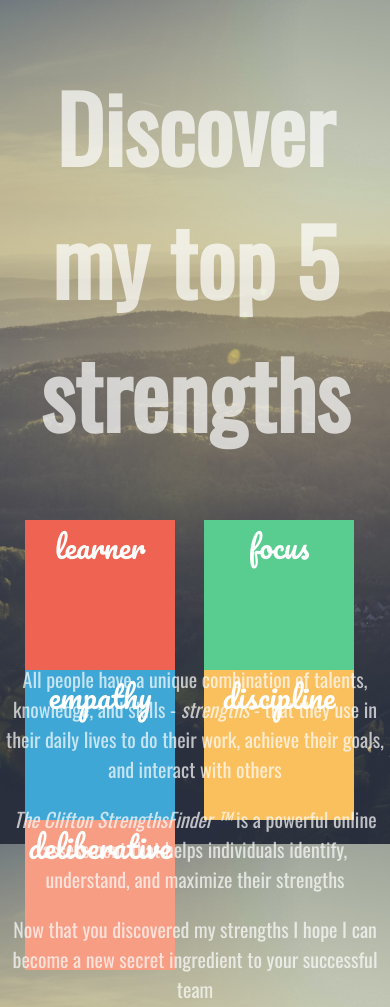
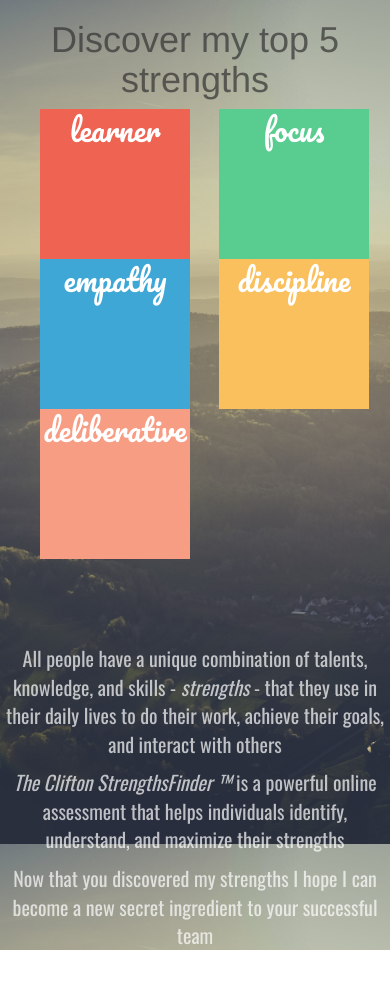
Before and after one commit to bkandiyal/strengths, a plain HTML site: page index.html in a window 390 px wide. Shown: the top 1007 px of the page. After the commit the page ends 950 px from the top, so only its background shows below. Drawn offline with nearby package versions, Linux system fonts and the light colour scheme.

Commit message:
add mobile responsiveness

```diff
--- a/index.html
+++ b/index.html
@@ -7,15 +7,17 @@
 <meta name="description" content="strengthsfinder themes">
 <title>Discover my top 5 strenghts</title>
 <meta name="viewport" content="width=device-width, minimum-scale=1.0, maximum-scale=1.0">
+<link rel="stylesheet" type="text/css" href="styles.css">
+<link rel="stylesheet" href="http://maxcdn.bootstrapcdn.com/bootstrap/3.3.6/css/bootstrap.min.css">
 <script src="https://ajax.googleapis.com/ajax/libs/jquery/3.1.1/jquery.min.js"></script>
 <script src="scripts.js"></script>
-<link rel="stylesheet" type="text/css" href="styles.css">
 <link href="https://fonts.googleapis.com/css?family=Pacifico" rel="stylesheet">
 <link href="https://fonts.googleapis.com/css?family=Josefin+Slab" rel="stylesheet">
 <link href="https://fonts.googleapis.com/css?family=Oswald" rel="stylesheet">
 </head>
 
 <body>
+<div class="container">
 <h1>Discover my top 5 strengths</h1>
 
 <div id="center">
@@ -34,6 +36,7 @@
 <div id="pink" class="square title">deliberative<p class="content">People who are especially talented in the Deliberative theme are best described by the serious care they take in making decisions or choices. They anticipate the obstacles</p>
 </div>
 </div>
+</div>
 
 <div class="footer">
 <p>All people have a unique combination of talents, knowledge, and skills - <cite>strengths</cite> - that they use in their daily lives to do their work, achieve their goals, and interact with others</p>
```
